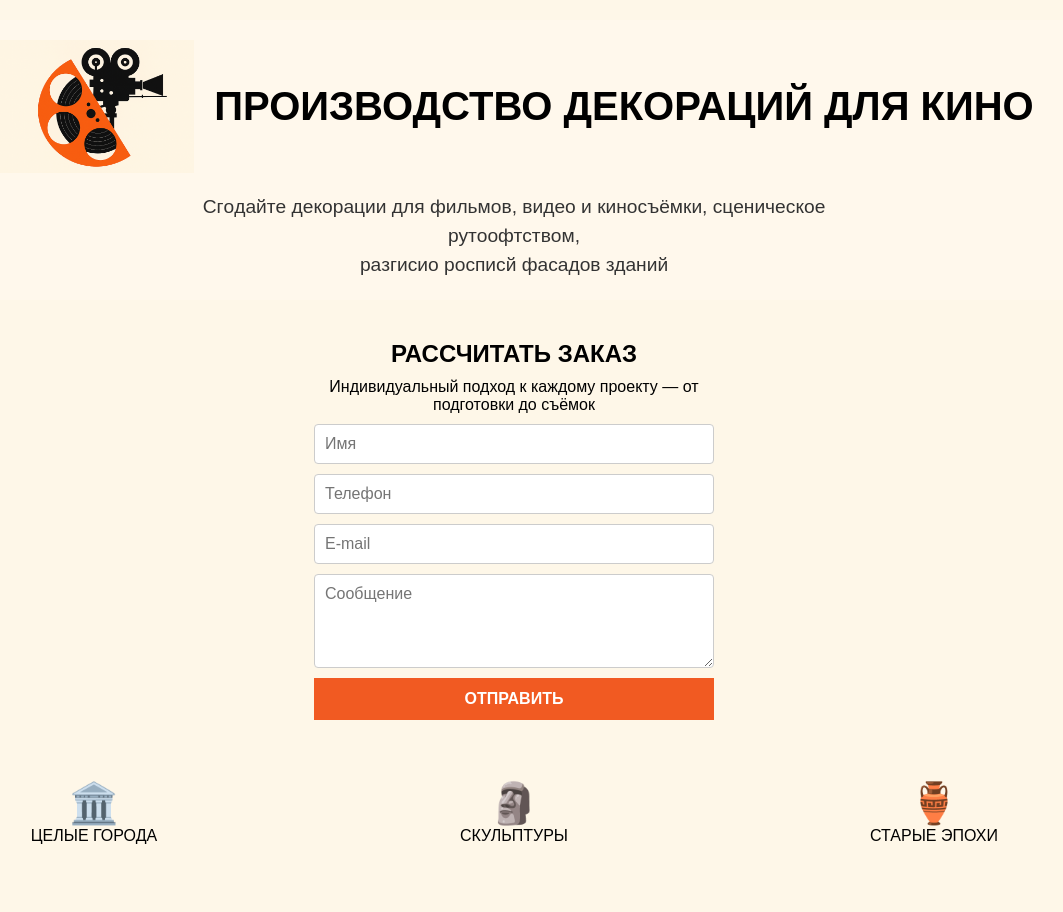
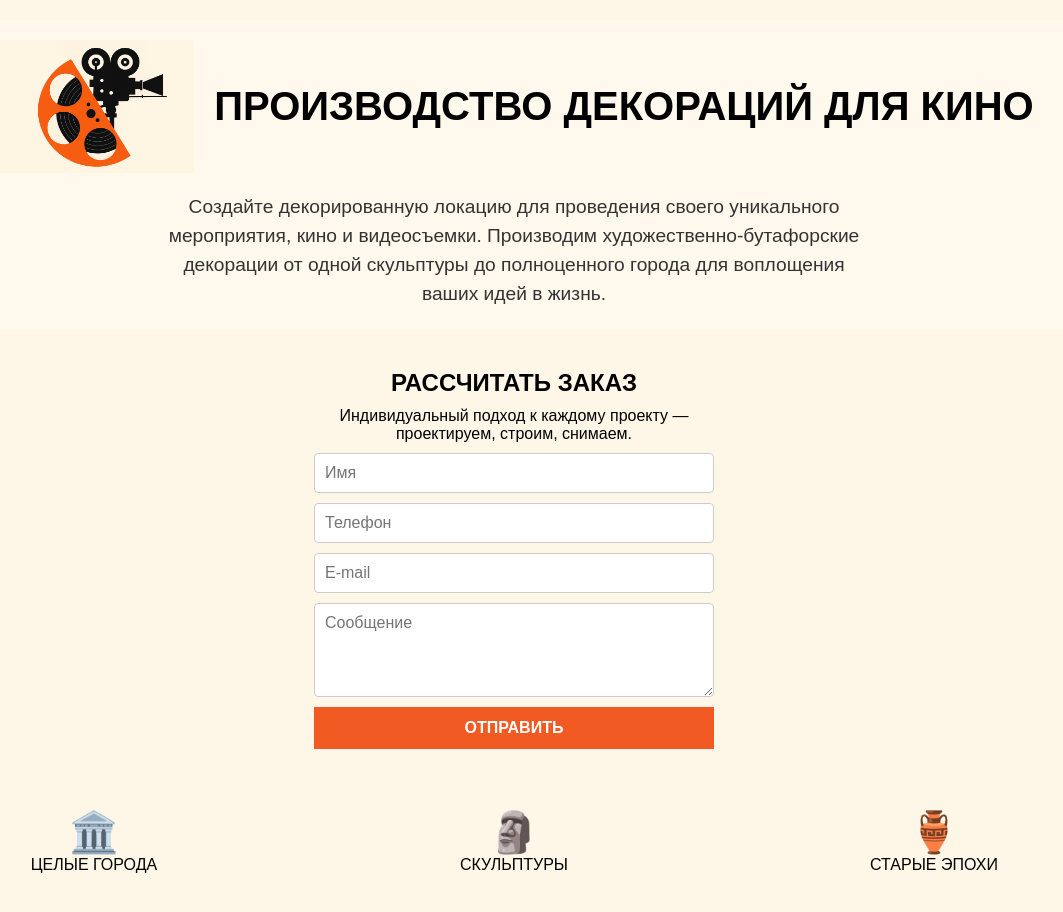
Before and after one commit to AkbarAckerman/movie-decor-site, a React (Create React App) app: page / in a window 1280 px wide. Shown: the whole page, without its empty margins (126-1189 px from the left). Before the commit the page ends 885 px from the top, so only its background shows below. Built offline with nearby package versions, Linux system fonts and the light colour scheme.

Commit message:
texts update

```diff
--- a/src/components/Form.js
+++ b/src/components/Form.js
@@ -56,7 +56,7 @@ function Form() {
   return (
     <section className="form-section">
       <h2>РАССЧИТАТЬ ЗАКАЗ</h2>
-      <p>Индивидуальный подход к каждому проекту — от подготовки до съёмок</p>
+      <p>Индивидуальный подход к каждому проекту — проектируем, строим, снимаем.</p>
 
       {submitted ? (
         <p className="success">Спасибо! Ваша заявка отправлена.</p>
--- a/src/components/Hero.js
+++ b/src/components/Hero.js
@@ -10,8 +10,8 @@ function Hero() {
         <h1>ПРОИЗВОДСТВО ДЕКОРАЦИЙ ДЛЯ КИНО</h1>
       </div>
       <div className="subtitle">
-        Cгoдaйтe декорации для фильмов, видео и киносъёмки, сценическое рутoофтcтвoм,<br />
-        рaзгисиo роспиcй фасадов зданий
+        Coздaйтe декорированную локацию для проведения своего уникального мероприятия, кино и видеосъемки.
+        Производим художественно-бутафорские декорации от одной скульптуры до полноценного города для воплощения ваших идей в жизнь.
       </div>
     </section>
   );
```
